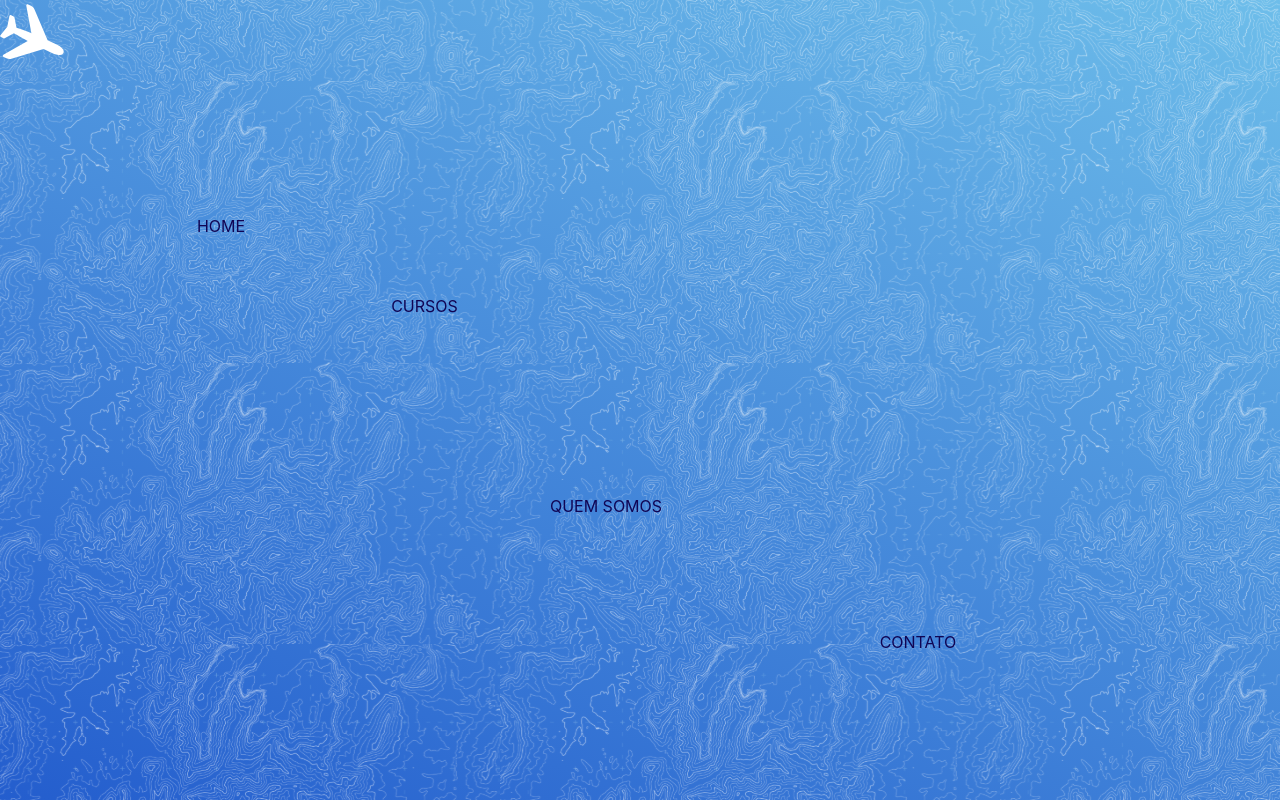
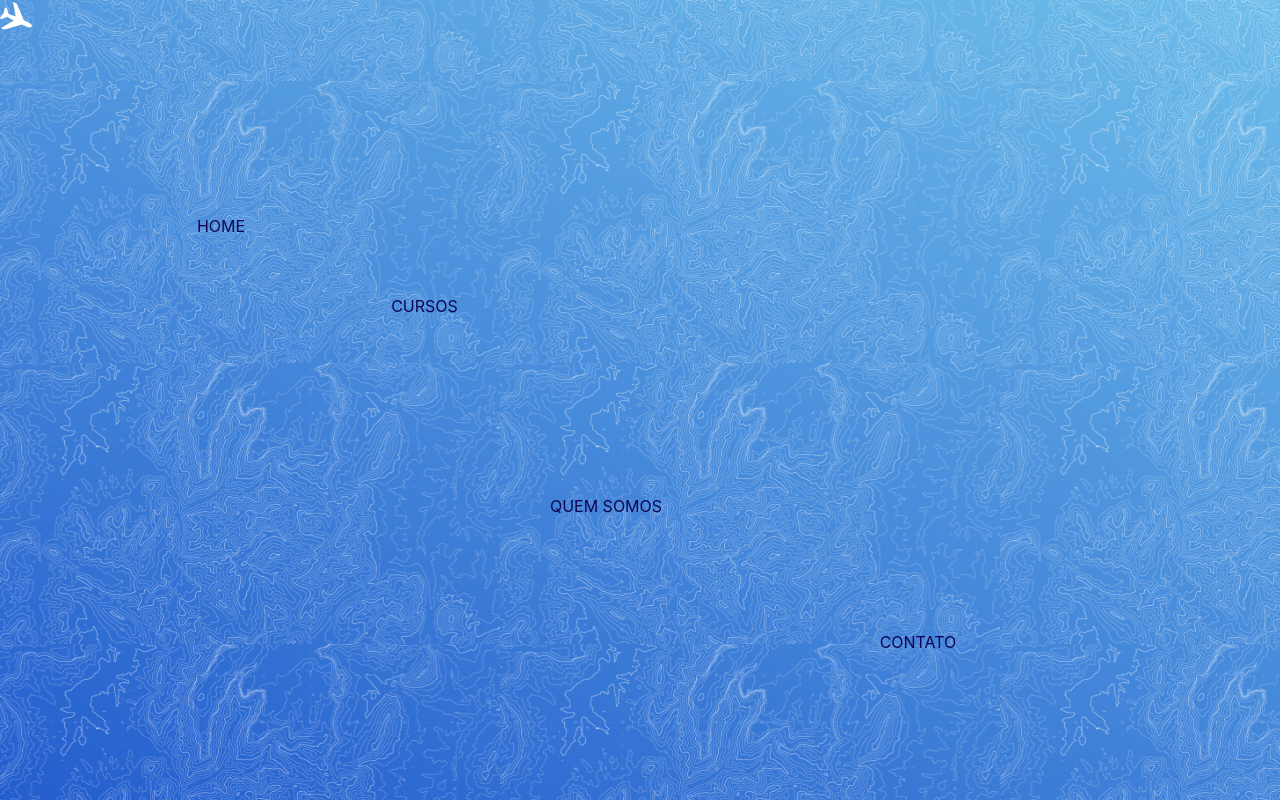
Before and after one commit to cpejr/frontend-aeroweb, a React (Create React App) app: page / in a window 1280 px wide. Built offline with nearby package versions, Linux system fonts and the light colour scheme.

Commit message:
Avião com tamanho menor

```diff
--- a/src/pages/Home.js
+++ b/src/pages/Home.js
@@ -21,8 +21,8 @@ function Home() {
   const [colorContato, setColorContato] = useState('#100554');
 
   const [size] = useState(() => {
-    let proposedWidth = window.innerWidth / 20;
-    if (proposedWidth < 50) proposedWidth = 50;
+    let proposedWidth = window.innerWidth / 40;
+    if (proposedWidth < 20) proposedWidth = 20;
     return proposedWidth;
   });
 
```
Also changed, not shown: 1 other file (tests, documents, lock files or other folders).
